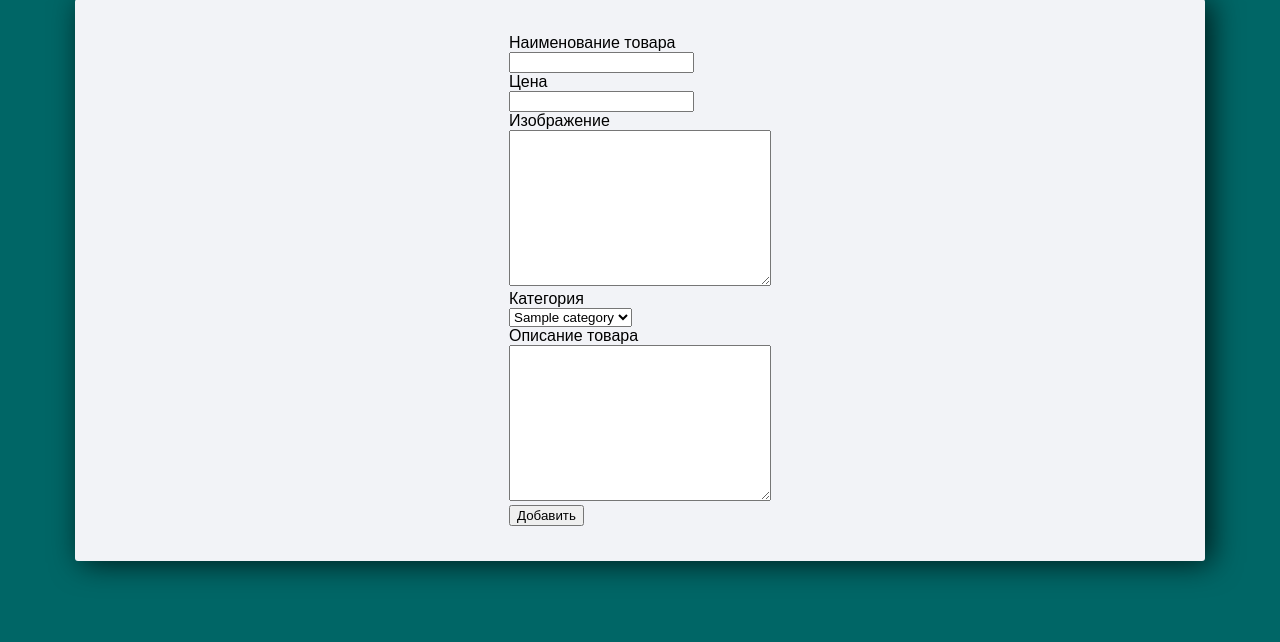
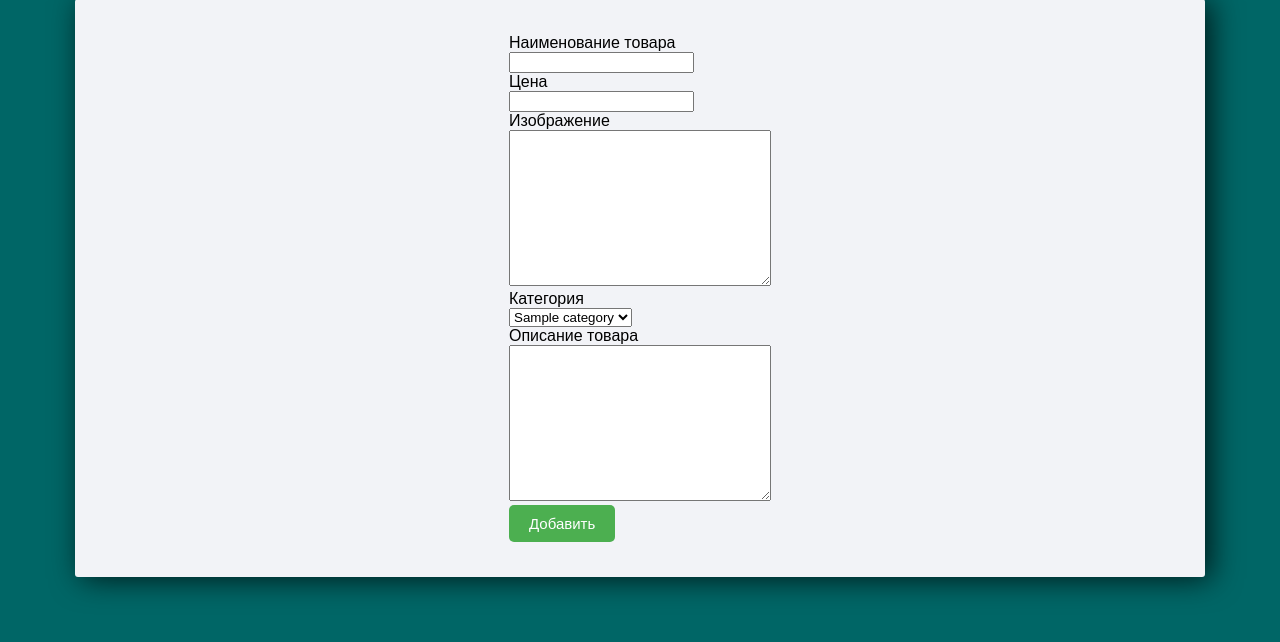
Before and after one commit to TanitaDev/home_work_54_tanita_pak, a Django app: page /products/add/ in a window 1280 px wide. Shown: the part 158-800 px from the top of the page. Run offline with Django 3.2, Linux system fonts and the light colour scheme; tables that the repository leaves empty hold one stand-in row (values such as "Sample post").

Commit message:
добавлен стиль для кнопки добавления товара

```diff
--- a/app/webapp/static/css/style.css
+++ b/app/webapp/static/css/style.css
@@ -174,3 +174,15 @@ nav {
     font-size: 15px;
     border-radius: 5px;
 }
+
+.submit_btn {
+    background-color: #4CAF50;
+    border: none;
+    color: white;
+    padding: 10px 20px;
+    text-align: center;
+    text-decoration: none;
+    display: inline-block;
+    font-size: 15px;
+    border-radius: 5px;
+}
--- a/app/webapp/templates/category_add.html
+++ b/app/webapp/templates/category_add.html
@@ -13,7 +13,7 @@
         <input type="text" name="name"/><br/>
         <label>Описание категории</label><br/>
         <textarea name="description" id="" cols="30" rows="10"></textarea><br/>
-        <input type="submit" value="Добавить">
+        <input class="submit_btn" type="submit" value="Добавить">
     </form>
 </div>
 {% endblock %}
--- a/app/webapp/templates/category_edit.html
+++ b/app/webapp/templates/category_edit.html
@@ -13,7 +13,7 @@
         <input name="name" type="text" value="{{ category.name }}"><br>
         <label for="">Описание категории</label><br>
         <textarea name="description" id="" cols="30" rows="10">{{ category.description }}</textarea><br>
-        <input type="submit" value="Редактировать категорию"><br>
+        <input class="submit_btn" type="submit" value="Редактировать категорию"><br>
     </form>
 </div>
 {% endblock %}
--- a/app/webapp/templates/product_add.html
+++ b/app/webapp/templates/product_add.html
@@ -28,7 +28,7 @@
         <label>Описание товара</label><br/>
         <textarea name="description" cols="30" rows="10"></textarea><br/>
 
-        <input type="submit" value="Добавить">
+        <input class="submit_btn"  type="submit" value="Добавить">
     </form>
 </div>
 {% endblock %}
```
